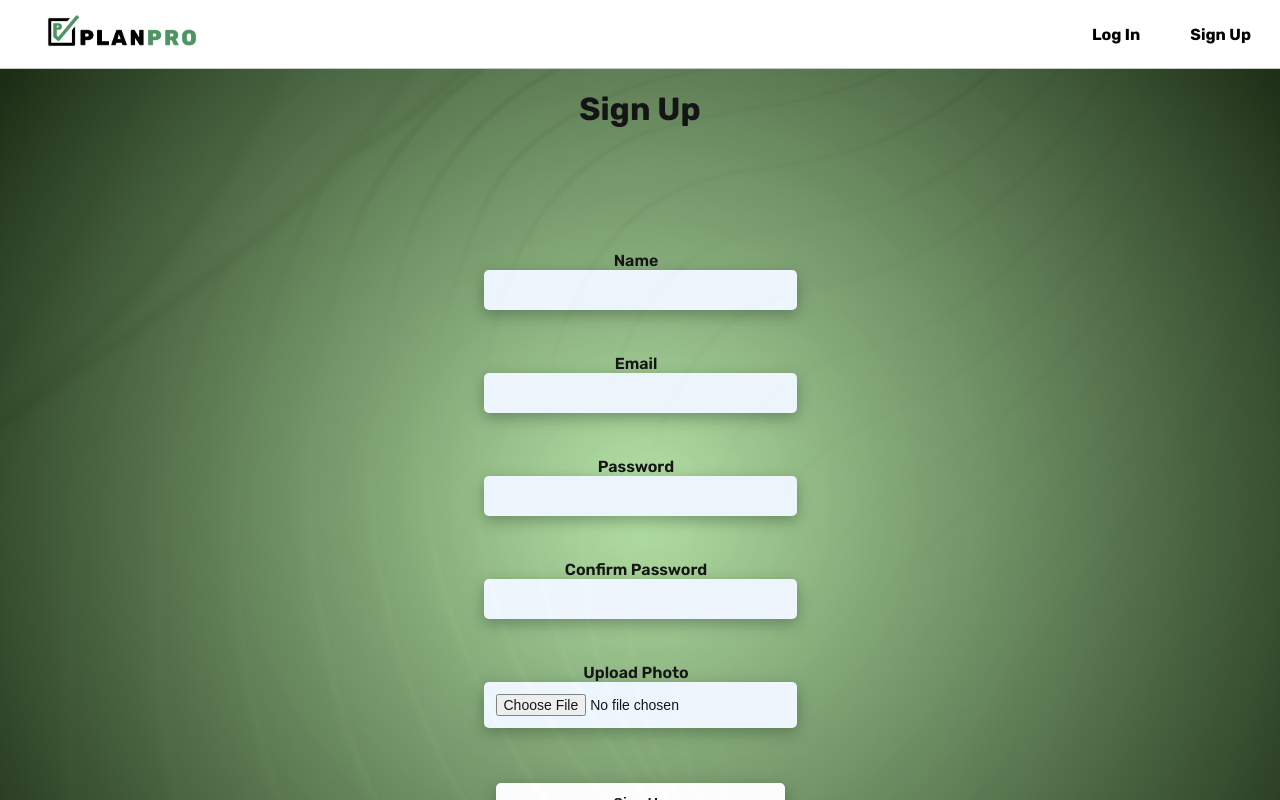
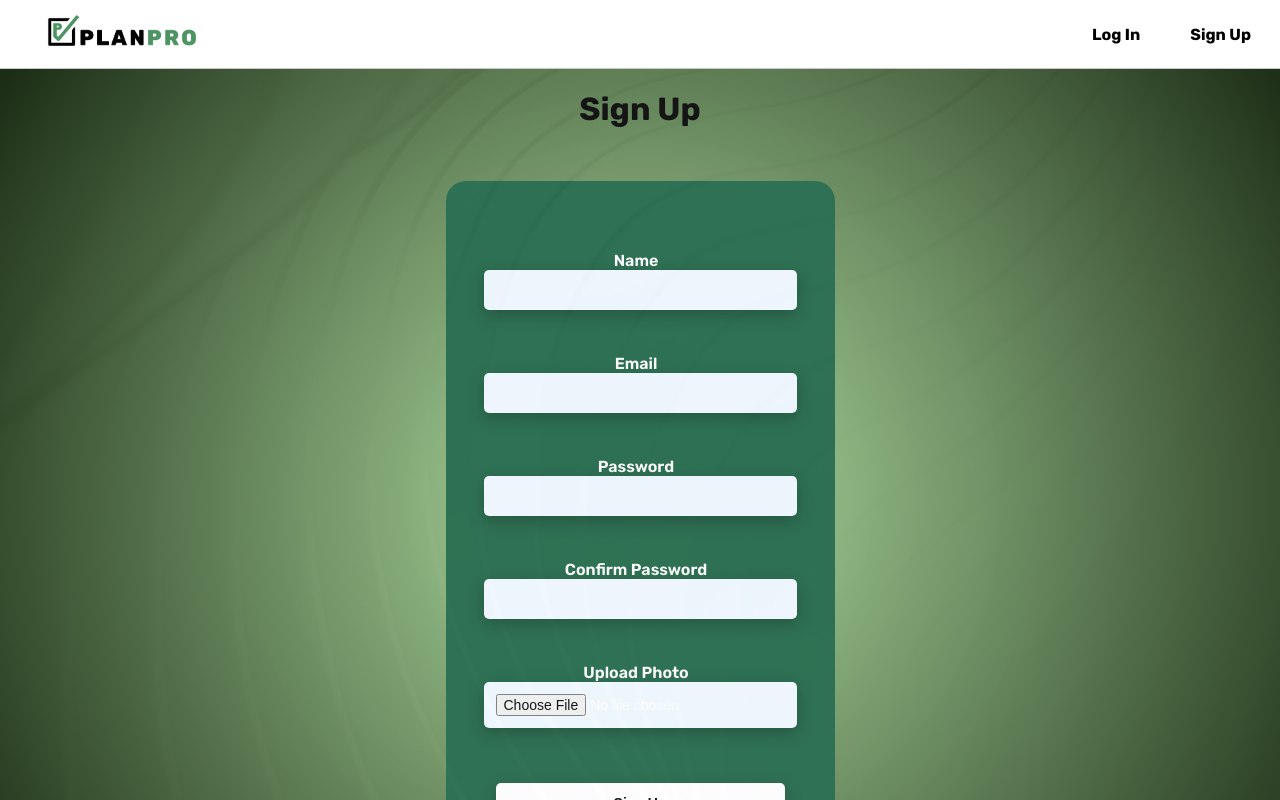
Before and after one commit to aafrieso/PlanPro-front-end, a React (Create React App) app: page /signup in a window 1280 px wide. Shown: the top 800 px of the page. Built offline with nearby package versions, Linux system fonts and the light colour scheme; no server answers.

Commit message:
update profile border color

```diff
--- a/src/pages/MyProfile/MyProfile.module.css
+++ b/src/pages/MyProfile/MyProfile.module.css
@@ -35,11 +35,11 @@
   border: none;
 }
 
-
 form {
   padding: 50px;
   border-radius: 20px;
-  color: black;
+  color: rgb(255, 255, 255);
+  background-color: #1c6544;
 }
 
 .container form {
@@ -51,6 +51,7 @@ form {
   display: flex;
   flex-direction: row;
 }
+
 
 
 .container {
@@ -78,9 +79,12 @@ button {
 .container h2 {
   width: 40px;
   height: 40px;
-  background-color: #2e7a58;
-  color: #fefafa;
+  color: #000000;
   border-radius: 50px;
   padding: 30px;
   font-size: medium;
 }
+
+.container h1 {
+  margin-left: 370px;
+}
```
